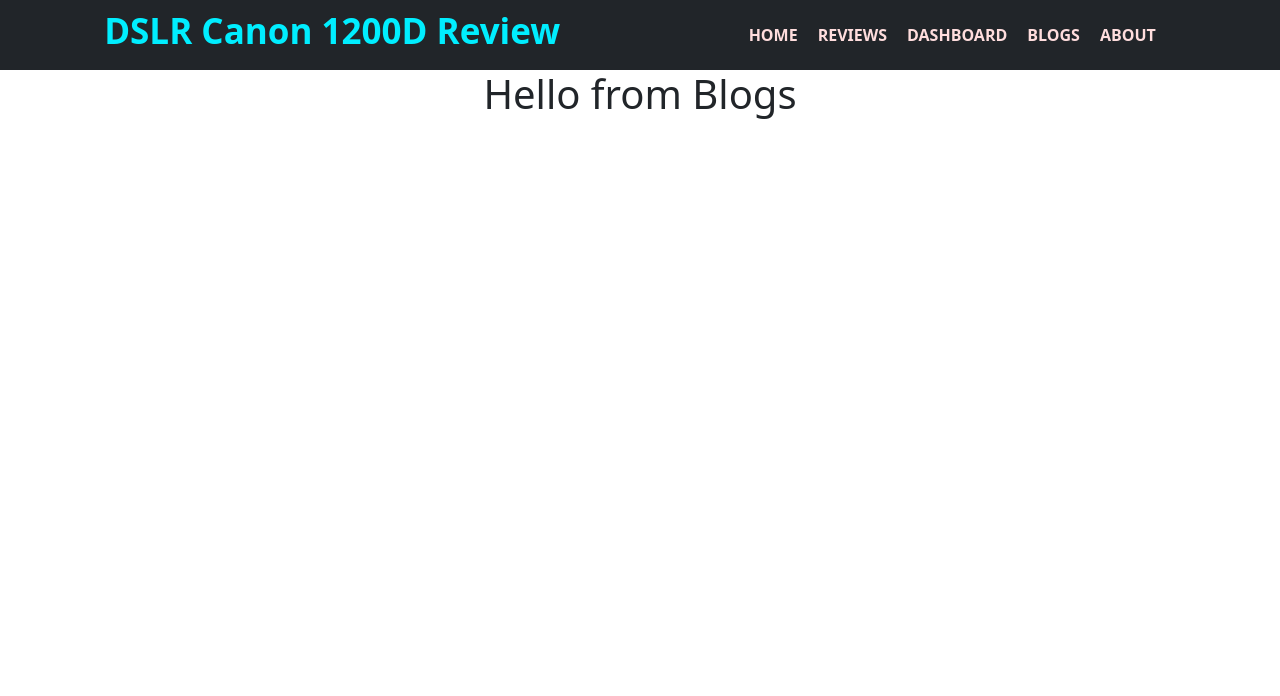
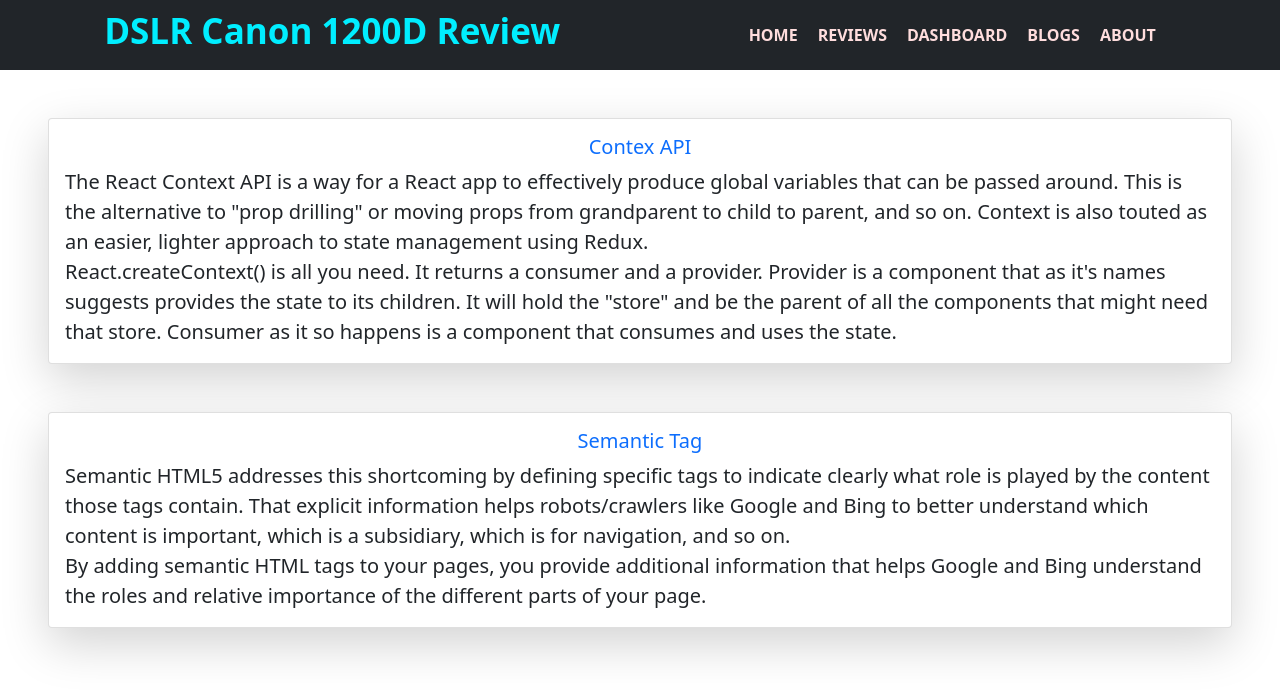
Before and after one commit to Sanjidk/product-analysis-website, a React (Create React App) app: page /blogs in a window 1280 px wide. Shown: the top 696 px of the page. Built offline with nearby package versions, Linux system fonts and the light colour scheme.

Commit message:
Question Answer Done

```diff
--- a/package.json
+++ b/package.json
@@ -12,6 +12,7 @@
     "react-dom": "^18.0.0",
     "react-router-dom": "^6.3.0",
     "react-scripts": "5.0.0",
+    "recharts": "^2.1.9",
     "web-vitals": "^2.1.4"
   },
   "scripts": {
--- /dev/null
+++ b/src/components/Blogs/Blogs.css
@@ -0,0 +1,3 @@
+.blog-para{
+  font-size: 20px;
+}
--- a/src/components/Blogs/Blogs.js
+++ b/src/components/Blogs/Blogs.js
@@ -1,9 +1,36 @@
+import './Blogs.css';
 import React from 'react';
+import { Row, Card, Col } from 'react-bootstrap';
 
 const Blogs = () => {
   return (
     <div>
-            <h1>Hello from Blogs</h1>
+      <Row xs={1} md={1} className="g-4">
+    <Col>
+      <Card className='m-5 shadow-lg'>
+        <Card.Body>
+          <Card.Title className='text-primary'>Contex API</Card.Title>
+          <Card.Text className='text-start blog-para'>
+          The React Context API is a way for a React app to effectively produce global variables that can be passed around. This is the alternative to "prop drilling" or moving props from grandparent to child to parent, and so on. Context is also touted as an easier, lighter approach to state management using Redux.
+          <br/>
+          React.createContext() is all you need. It returns a consumer and a provider. Provider is a component that as it's names suggests provides the state to its children. It will hold the "store" and be the parent of all the components that might need that store. Consumer as it so happens is a component that consumes and uses the state.
+          </Card.Text>
+        </Card.Body>
+      </Card>
+      <Card className='m-5 shadow-lg'>
+        <Card.Body>
+          <Card.Title className='text-primary'>Semantic Tag</Card.Title>
+          <Card.Text className='text-start blog-para'>
+          Semantic HTML5 addresses this shortcoming by defining specific tags to indicate clearly what role is played by the content those tags contain. That explicit information helps robots/crawlers like Google and Bing to better understand which content is important, which is a subsidiary, which is for navigation, and so on.
+          <br/>
+          By adding semantic HTML tags to your pages, you provide additional information that helps Google and Bing understand the roles and relative importance of the different parts of your page.
+
+          </Card.Text>
+        </Card.Body>
+      </Card>
+    </Col>
+  )
+</Row>
 
     </div>
   );
--- a/src/components/Dashboard/Dashboard.js
+++ b/src/components/Dashboard/Dashboard.js
@@ -1,11 +1,67 @@
 import React from 'react';
+import { CartesianGrid, Line, LineChart, Tooltip, XAxis, YAxis } from 'recharts';
 
 const Dashboard = () => {
+
+  const data = [
+    {
+        "month": "Mar",
+        "investment": 100,
+        "sell": 80,
+        "revenue": 20
+    },
+    {
+        "month": "Apr",
+        "investment": 200,
+        "sell": 180,
+        "revenue": 80
+    },
+    {
+        "month": "May",
+        "investment": 300,
+        "sell": 250,
+        "revenue": 50
+    },
+    {
+        "month": "Jun",
+        "investment": 500,
+        "sell": 550,
+        "revenue": 50
+    },
+    {
+        "month": "Jul",
+        "investment": 600,
+        "sell": 800,
+        "revenue": 200
+    },
+    {
+        "month": "Aug",
+        "investment": 700,
+        "sell": 970,
+        "revenue": 260
+    }
+  ]
+
   return (
     <div>
-            <h1>Hello from Dashboard</h1>
+        <div className='mt-5 ms-3'>
+        <LineChart width={600} height={300} data={data} margin={{ top: 5, right: 20, bottom: 5, left: 0 }}>
+      <Line dataKey="investment" stroke="#00FF00" />
+      <Line dataKey="sell" stroke="#0000FF" />
+      <Line dataKey="revenue" stroke="#FF0000" />
+      <CartesianGrid stroke="#ccc" strokeDasharray="5 5" />
+      <XAxis dataKey="month" />
+      <YAxis />
+      <Tooltip />
+    </LineChart>
+      </div>
+      <div>
 
+      </div>
     </div>
+
+
+
   );
 };
 
```
Also changed, not shown: 1 other file (tests, documents, lock files or other folders).
